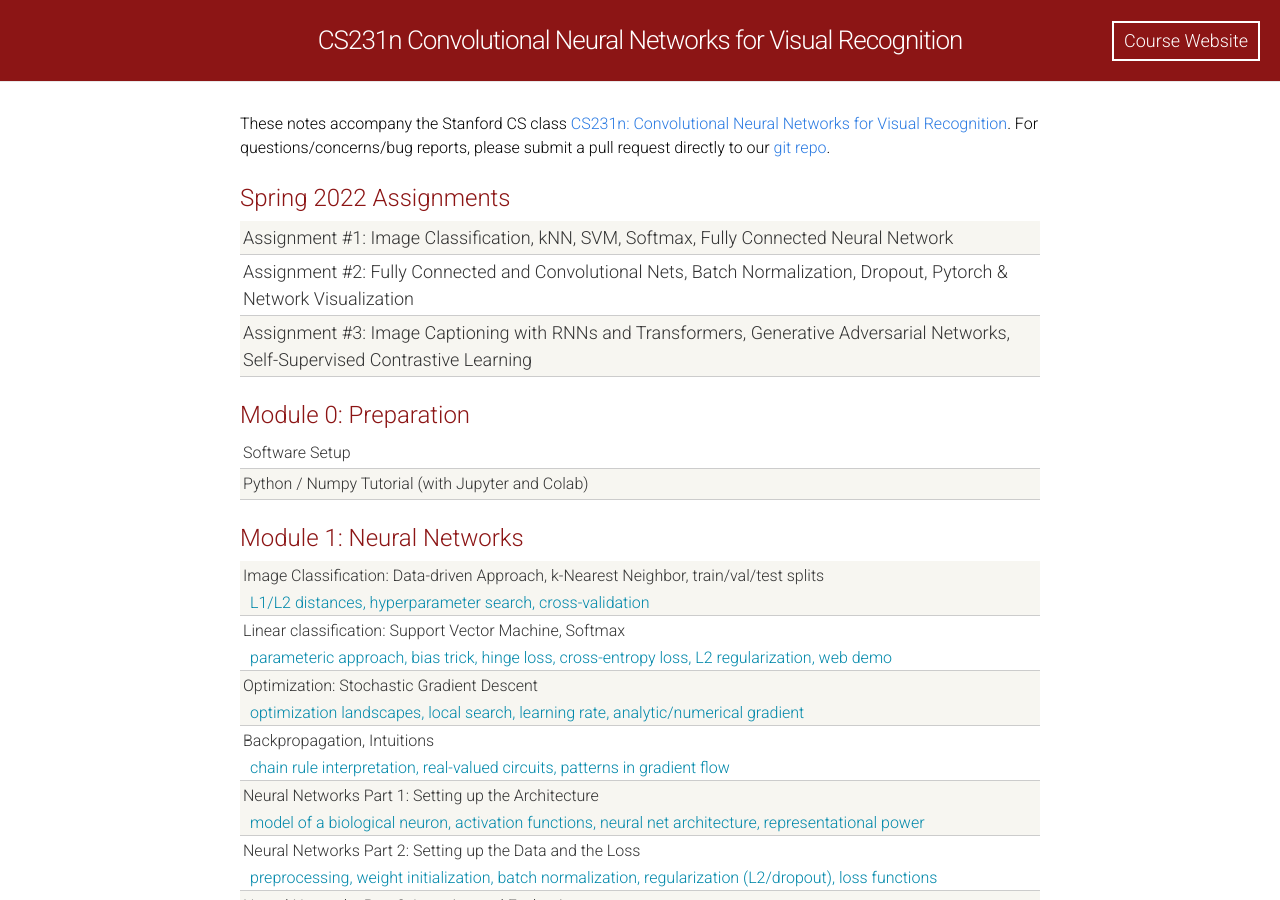
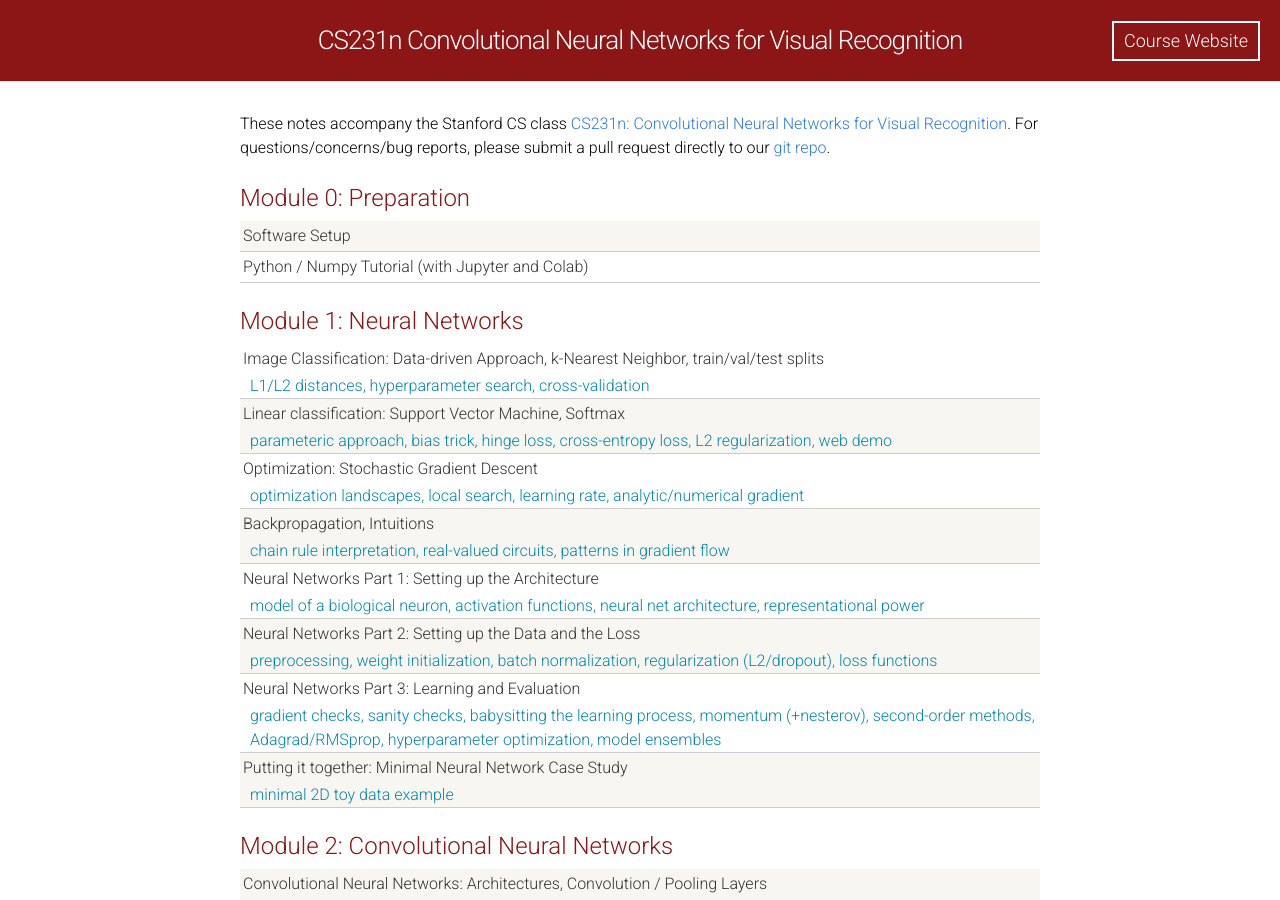
Before and after one commit to cs231n/cs231n.github.io, a Jekyll site: the page built from index.html, in a window 1280 px wide and 900 px high. Built offline with Jekyll 4.4.1, drawn with Linux system fonts in a browser that asks for light colours.

Commit message:
remove old assignments

```diff
--- a/index.html
+++ b/index.html
@@ -12,22 +12,18 @@
 </div>
 
 <div class="home">
-  <div class="materials-wrap">
+  <!-- <div class="materials-wrap">
     <div class="module-header">Spring 2022 Assignments</div>
       <div class="materials-item">
-        <!-- (To be released) Assignment #1: Image Classification, kNN, SVM, Softmax, Fully Connected Neural Network -->
         <a href="assignments2022/assignment1/">Assignment #1: Image Classification, kNN, SVM, Softmax, Fully Connected Neural Network</a>
       </div>
       <div class="materials-item">
-        <!-- (To be released) Assignment #2: Fully Connected and Convolutional Nets, Batch Normalization, Dropout, Pytorch & Network Visualization -->
         <a href="assignments2022/assignment2/">Assignment #2: Fully Connected and Convolutional Nets, Batch Normalization, Dropout, Pytorch & Network Visualization</a>
       </div>
       <div class="materials-item">
-        <!-- (To be released) Assignment #3: Image Captioning with RNNs and Transformers, Network Visualization,
-          Generative Adversarial Networks, Self-Supervised Contrastive Learning -->
         <a href="assignments2022/assignment3/">Assignment #3: Image Captioning with RNNs and Transformers, Generative Adversarial Networks, Self-Supervised Contrastive Learning</a>
       </div>
-  </div>
+  </div> -->
 
   <!-- <div class="materials-wrap">
     <div class="module-header">Spring 2021 Assignments</div>
```
